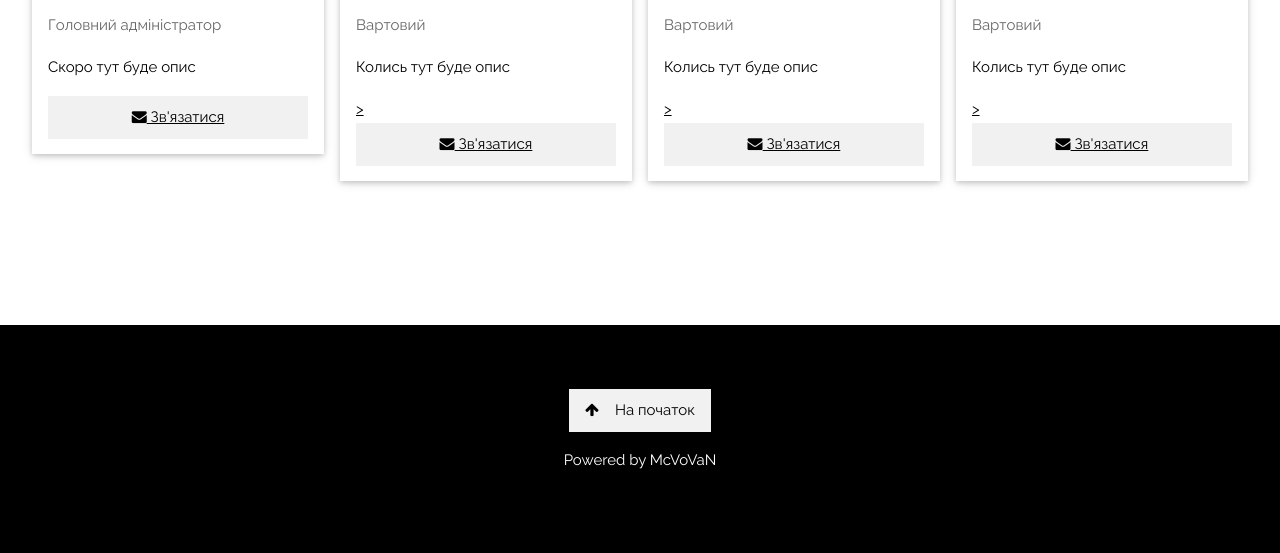
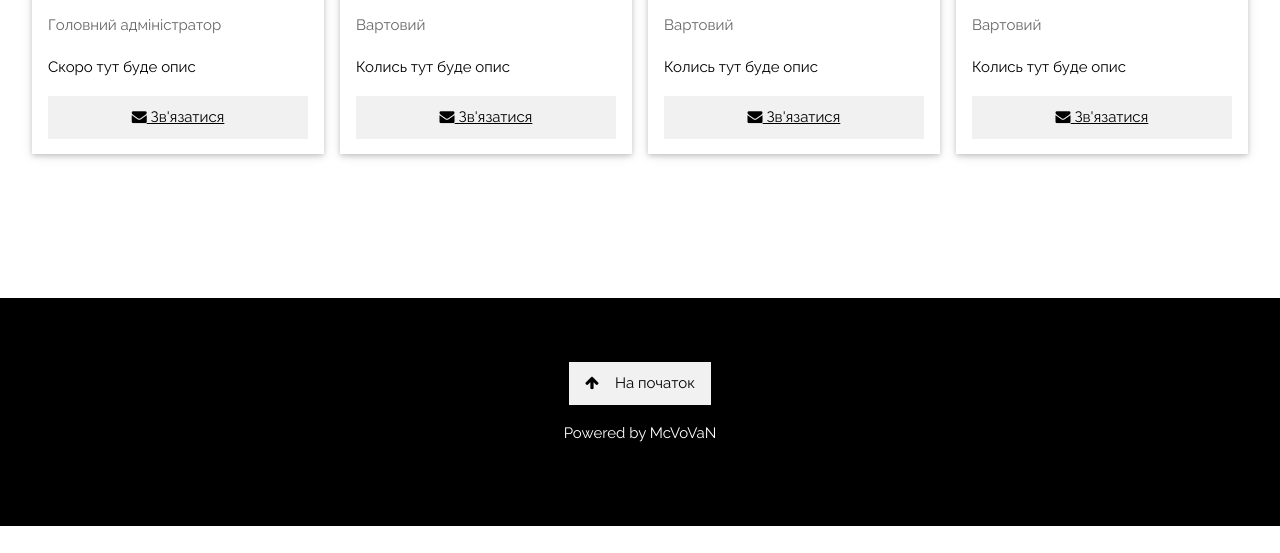
Before and after one commit to kla5ter/kla5ter.github.io, a plain HTML site: page index.html in a window 1280 px wide. Shown: the part 1953-2506 px from the top of the page. After the commit the page ends 2479 px from the top, so only its background shows below. Drawn offline with nearby package versions, Linux system fonts and the light colour scheme.

Commit message:
Update index.html

```diff
--- a/index.html
+++ b/index.html
@@ -102,7 +102,7 @@ body, html {
           <h3>Vovinio2012</h3>
           <p class="w3-opacity">Вартовий</p>
           <p>Колись тут буде опис</p>
-          <p> <a href = "https://t.me/Vovinio2012" target = "_blank">> <button class="w3-button w3-light-grey w3-block"><i class="fa fa-envelope"></i> Зв'язатися</button> </a> </p>
+          <p> <a href = "https://t.me/Vovinio2012" target = "_blank"> <button class="w3-button w3-light-grey w3-block"><i class="fa fa-envelope"></i> Зв'язатися</button> </a> </p>
         </div>
       </div>
     </div>
@@ -114,7 +114,7 @@ body, html {
           <h3>Gerher</h3>
           <p class="w3-opacity">Вартовий</p>
           <p>Колись тут буде опис</p>
-          <p> <a href = "https://t.me/FicusVan" target = "_blank">> <button class="w3-button w3-light-grey w3-block"><i class="fa fa-envelope"></i> Зв'язатися</button> </a> </p>
+          <p> <a href = "https://t.me/FicusVan" target = "_blank"> <button class="w3-button w3-light-grey w3-block"><i class="fa fa-envelope"></i> Зв'язатися</button> </a> </p>
         </div>
       </div>
     </div>
@@ -126,7 +126,7 @@ body, html {
           <h3>Shalypapa</h3>
           <p class="w3-opacity">Вартовий</p>
           <p>Колись тут буде опис</p>
-          <p> <a href = "https://t.me/Shalypapa" target = "_blank">> <button class="w3-button w3-light-grey w3-block"><i class="fa fa-envelope"></i> Зв'язатися</button> </a> </p>
+          <p> <a href = "https://t.me/Shalypapa" target = "_blank"> <button class="w3-button w3-light-grey w3-block"><i class="fa fa-envelope"></i> Зв'язатися</button> </a> </p>
         </div>
       </div>
     </div>
```
